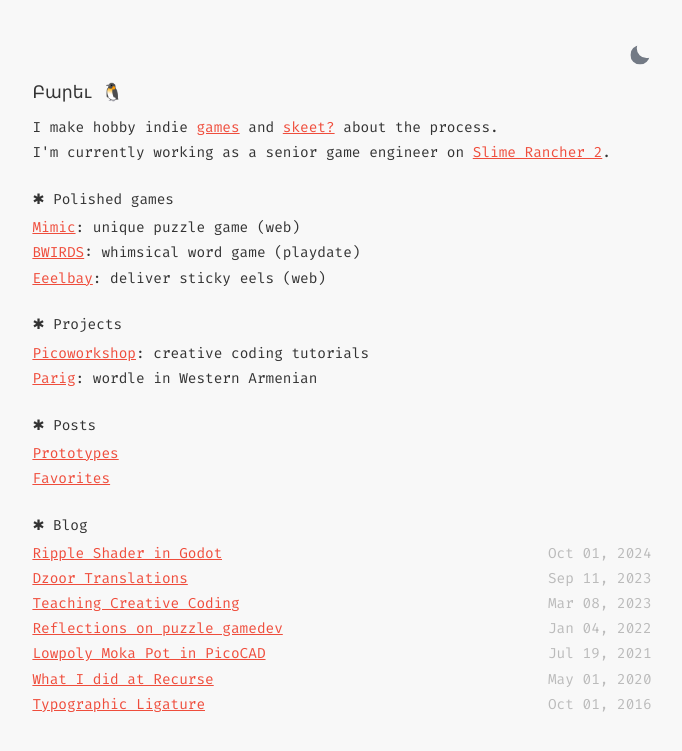
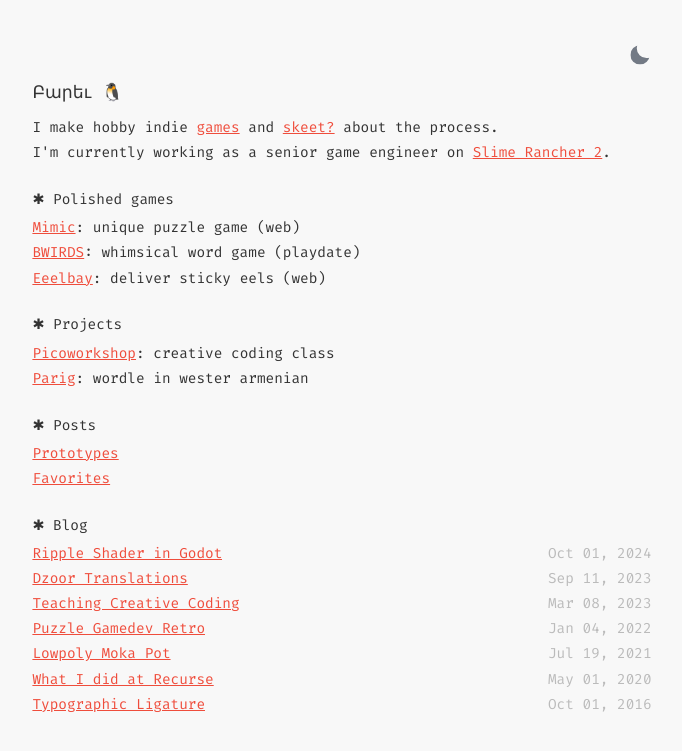
Before and after one commit to sourencho/sourencho.github.io, a Jekyll site: the page built from index.html, in a window 1280 px wide. Shown: the top 751 px of the page, without its empty margins (298-980 px from the left). Built offline with Jekyll 4.4.1, drawn with Linux system fonts in a browser that asks for light colours.

Commit message:
Minor styling

```diff
--- a/_posts/2021-07-19-lowpoly-moka-pot-in-picocad.md
+++ b/_posts/2021-07-19-lowpoly-moka-pot-in-picocad.md
@@ -1,6 +1,6 @@
 ---
 layout: post
-title: Lowpoly Moka Pot in PicoCAD
+title: Lowpoly Moka Pot
 description: First PicoCAD model
 summary: First PicoCAD model
 comments: false
--- a/_posts/2022-01-04-reflections_on_puzzle_gamedev.md
+++ b/_posts/2022-01-04-reflections_on_puzzle_gamedev.md
@@ -1,6 +1,6 @@
 ---
 layout: post
-title: Reflections on puzzle gamedev
+title: Puzzle Gamedev Retro
 description: Mimic PICO-8
 Summary: Mimic PICO-8
 comments: false
--- a/index.html
+++ b/index.html
@@ -28,9 +28,9 @@
 
 <subsection>
     <p>✱ Projects</p>
-    <a href="https://www.sourencho.com/picoworkshop/">Picoworkshop</a>: creative coding tutorials
+    <a href="https://www.sourencho.com/picoworkshop/">Picoworkshop</a>: creative coding class
     <br>
-    <a href="https://www.parig.xyz/">Parig</a>: wordle in Western Armenian
+    <a href="https://www.parig.xyz/">Parig</a>: wordle in wester armenian
 </subsection>
 
 <subsection>
```
